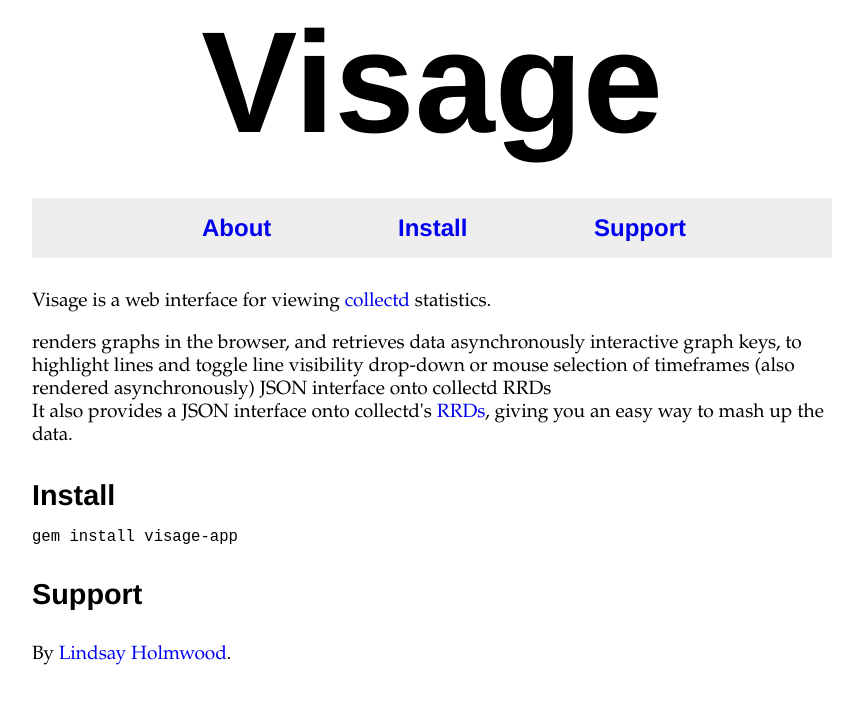
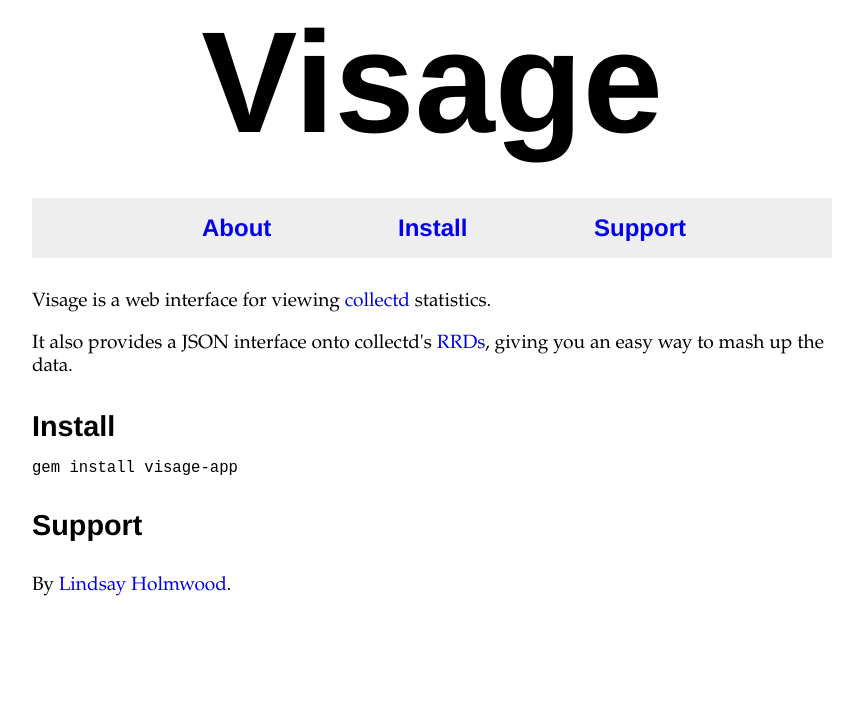
Before and after one commit to auxesis/visage, a Jekyll site: the page built from index.html, in a window 1280 px wide. Shown: the top 704 px of the page, without its empty margins (208-1071 px from the left). Built offline with Jekyll 4.4.1, drawn with Linux system fonts in a browser that asks for light colours; Markdown is read by kramdown in place of the engine named in the settings.

Commit message:
removed extraneous copy

```diff
--- a/index.html
+++ b/index.html
@@ -8,12 +8,6 @@
     <span class='project-name'>Visage</span> is a web interface for viewing
     <a href="http://collectd.org/">collectd</a> statistics.
   </p>
-  <ul>
-    renders graphs in the browser, and retrieves data asynchronously
-    interactive graph keys, to highlight lines and toggle line visibility
-    drop-down or mouse selection of timeframes (also rendered asynchronously)
-    JSON interface onto collectd RRDs
-  </ul>
   <p>
     It also provides a JSON interface onto collectd's
     <a href="http://oss.oetiker.ch/rrdtool/">RRDs</a>, giving you an easy way to
```
